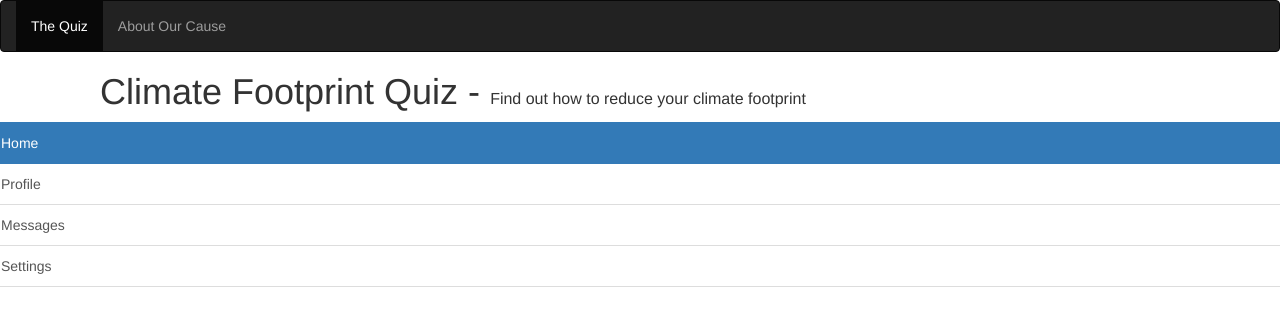
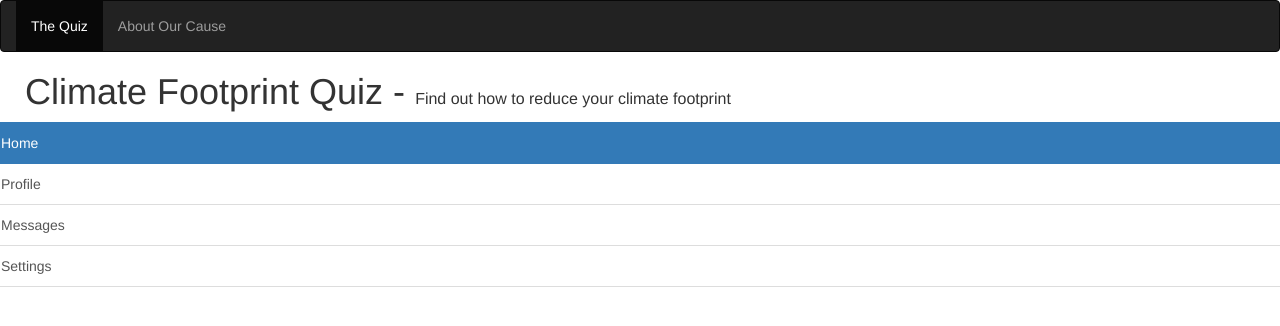
Before and after one commit to josebarbados67/josebarbados67.github.io, a plain HTML site: page index.html in a window 1280 px wide. Drawn offline with nearby package versions, Linux system fonts and the light colour scheme.

Commit message:
Update index.html

```diff
--- a/index.html
+++ b/index.html
@@ -18,7 +18,7 @@
 </head>
 
 <body>
-<h1><p style="margin-left: 100px">Climate Footprint Quiz - <font size = "-0.1">Find out how to reduce your climate footprint  </font></p></h1>
+<h1><p style="margin-left: 25px">Climate Footprint Quiz - <font size = "-0.1">Find out how to reduce your climate footprint  </font></p></h1>
 
 <div class="row">
   <div class="col-4">
```
